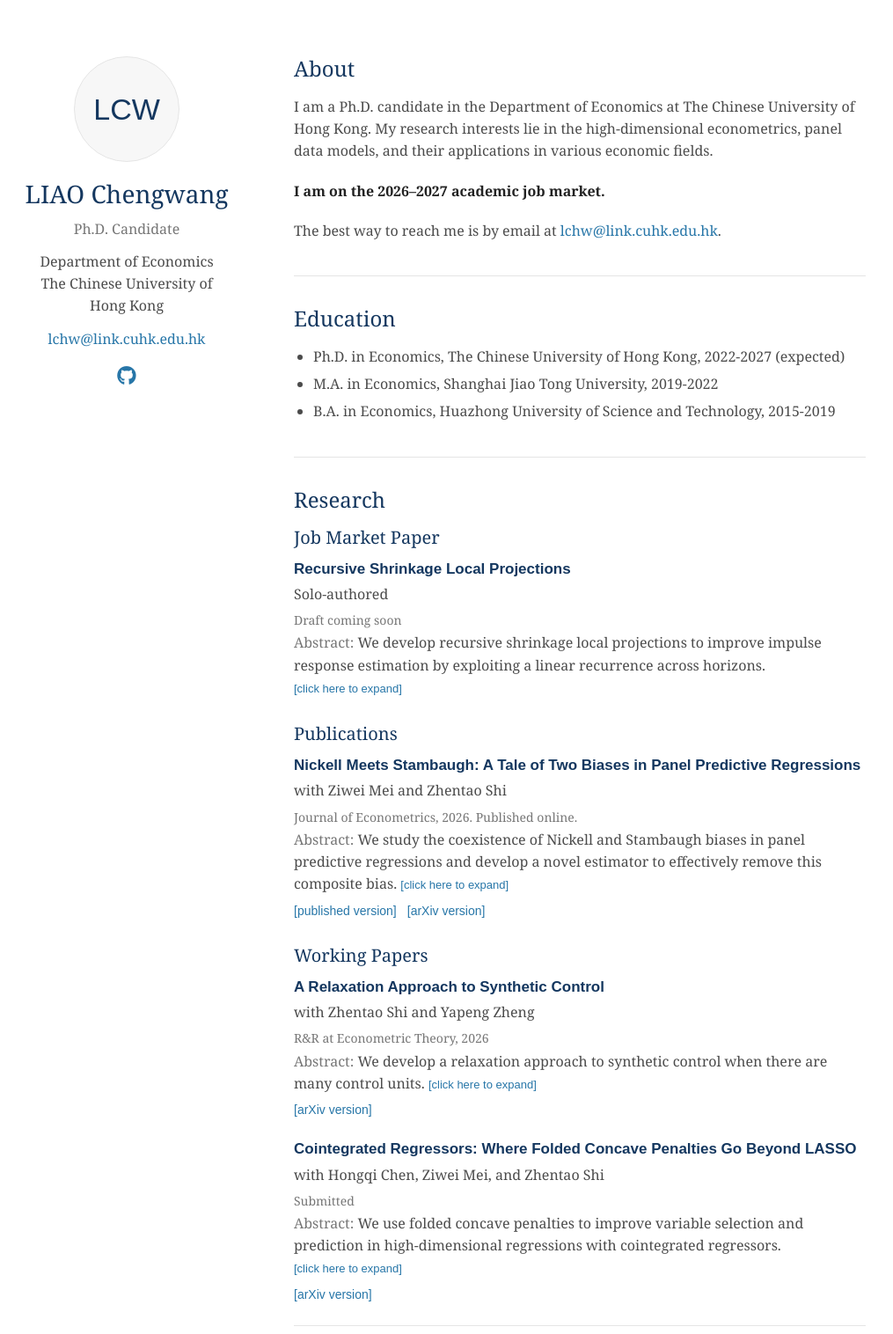
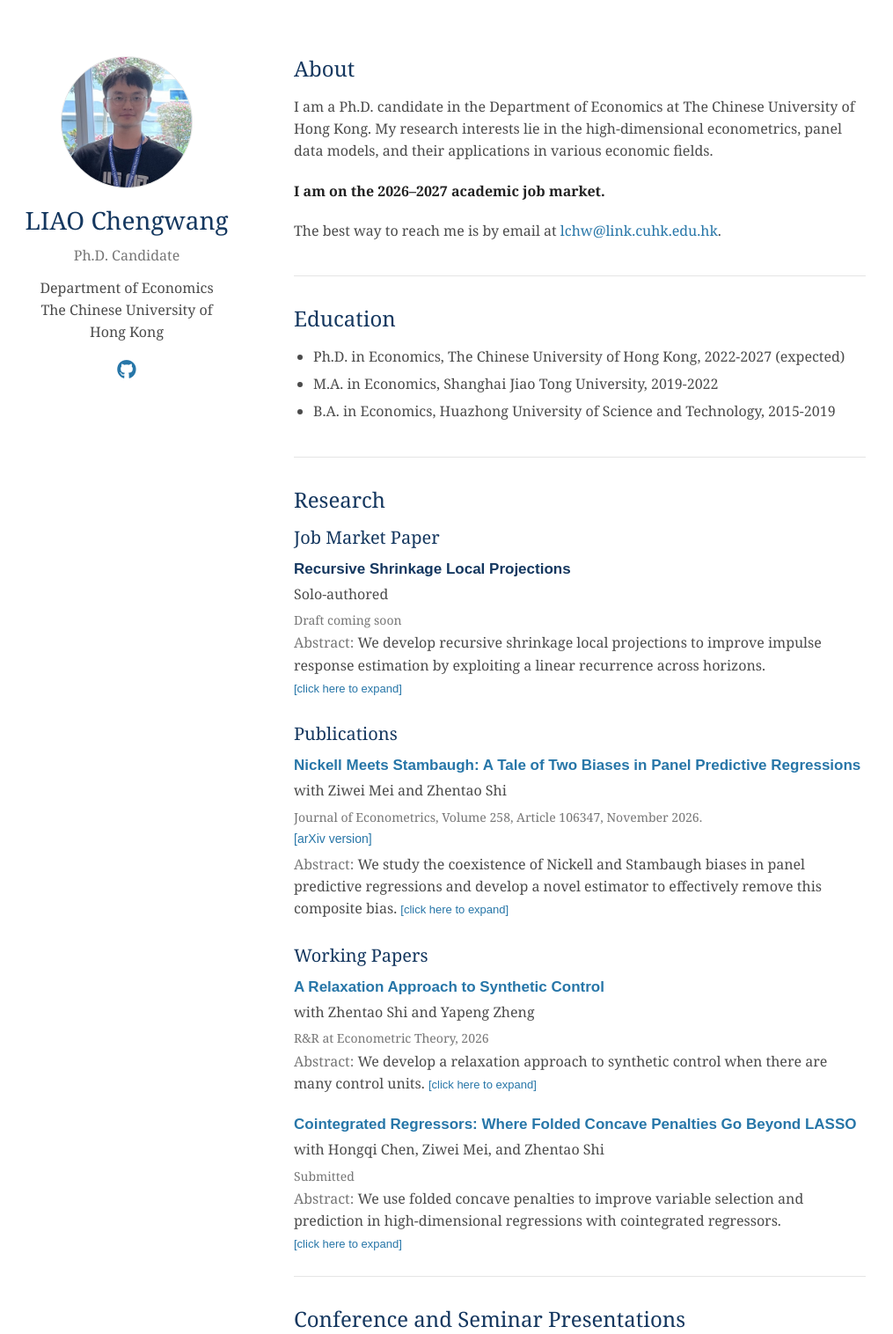
Before and after one commit to cwleo/cwleo.github.io, a plain HTML site: page index.html in a window 1280 px wide. Shown: the top 1516 px of the page at 88% size, without its empty margins (136-1151 px from the left). Drawn offline with Linux system fonts and the light colour scheme.

Commit message:
Update paper links, publication details, and profile portrait

```diff
--- a/index.html
+++ b/index.html
@@ -29,15 +29,14 @@
   <body>
     <div class="wrapper">
       <header class="profile">
-        <div class="avatar" aria-hidden="true">LCW</div>
+        <div class="avatar">
+          <img src="portrait.png" alt="Portrait of Chengwang Liao" width="460" height="450" draggable="false">
+        </div>
         <h1>LIAO Chengwang</h1>
         <p class="role">Ph.D. Candidate</p>
         <p class="affiliation">
           Department of Economics<br>
           The Chinese University of Hong Kong
-        </p>
-        <p class="email">
-          <a href="mailto:lchw@link.cuhk.edu.hk">lchw@link.cuhk.edu.hk</a>
         </p>
 
         <nav class="links" aria-label="Profile links">
@@ -98,11 +97,14 @@
             <h3>Publications</h3>
 
             <article class="publication">
-              <h4>Nickell Meets Stambaugh: A Tale of Two Biases in Panel Predictive Regressions</h4>
+              <h4><a href="https://doi.org/10.1016/j.jeconom.2026.106347">Nickell Meets Stambaugh: A Tale of Two Biases in Panel Predictive Regressions</a></h4>
               <p class="authors">
                 with Ziwei Mei and Zhentao Shi
               </p>
-              <p class="venue">Journal of Econometrics, 2026. Published online.</p>
+              <p class="venue">Journal of Econometrics, Volume 258, Article 106347, November 2026.</p>
+              <p class="paper-links">
+                <a href="https://arxiv.org/abs/2410.09825">[arXiv version]</a>
+              </p>
               <div class="abstract">
                 <p class="abstract-summary">
                   We study the coexistence of Nickell and Stambaugh biases in panel predictive regressions and develop a novel estimator to effectively remove this composite bias.
@@ -113,10 +115,6 @@
                   <button class="abstract-action" type="button" aria-expanded="true">[click here to collapse]</button>
                 </p>
               </div>
-              <p class="paper-links">
-                <a href="https://doi.org/10.1016/j.jeconom.2026.106347">[published version]</a>
-                <a href="https://arxiv.org/abs/2410.09825">[arXiv version]</a>
-              </p>
             </article>
           </div>
 
@@ -124,7 +122,7 @@
             <h3>Working Papers</h3>
 
             <article class="publication">
-              <h4>A Relaxation Approach to Synthetic Control</h4>
+              <h4><a href="https://arxiv.org/abs/2508.01793">A Relaxation Approach to Synthetic Control</a></h4>
               <p class="authors">
                 with Zhentao Shi and Yapeng Zheng
               </p>
@@ -139,13 +137,10 @@
                   <button class="abstract-action" type="button" aria-expanded="true">[click here to collapse]</button>
                 </p>
               </div>
-              <p class="paper-links">
-                <a href="https://arxiv.org/abs/2508.01793">[arXiv version]</a>
-              </p>
             </article>
 
             <article class="publication">
-              <h4>Cointegrated Regressors: Where Folded Concave Penalties Go Beyond LASSO</h4>
+              <h4><a href="https://arxiv.org/abs/2610.14617">Cointegrated Regressors: Where Folded Concave Penalties Go Beyond LASSO</a></h4>
               <p class="authors">
                 with Hongqi Chen, Ziwei Mei, and Zhentao Shi
               </p>
@@ -160,9 +155,6 @@
                   <button class="abstract-action" type="button" aria-expanded="true">[click here to collapse]</button>
                 </p>
               </div>
-              <p class="paper-links">
-                <a href="https://arxiv.org/abs/2610.14617">[arXiv version]</a>
-              </p>
             </article>
           </div>
         </section>
@@ -217,8 +209,7 @@
         </section>
 
         <footer class="site-footer">
-          © 2026 Chengwang Liao. Powered by Modern Artificial Intelligence
-          <span class="visitor-counter">Number of visitors: <span id="stats">...</span></span>
+          © 2026 Chengwang Liao.
         </footer>
       </main>
     </div>
@@ -240,22 +231,5 @@
     </script>
     <script data-goatcounter="https://cwleo.goatcounter.com/count"
             async src="https://gc.zgo.at/count.js"></script>
-    <script>
-      var statsCounter = setInterval(function() {
-        if (window.goatcounter && window.goatcounter.get_data) {
-          clearInterval(statsCounter);
-
-          var request = new XMLHttpRequest();
-          request.addEventListener("load", function() {
-            if (this.status >= 200 && this.status < 300) {
-              document.querySelector("#stats").innerText = JSON.parse(this.responseText).count;
-            }
-          });
-
-          request.open("GET", "https://cwleo.goatcounter.com/counter/%2F.json");
-          request.send();
-        }
-      }, 100);
-    </script>
   </body>
 </html>
--- a/sitemap.xml
+++ b/sitemap.xml
@@ -9,7 +9,7 @@
 
 <url>
   <loc>https://cwleo.github.io/</loc>
-  <lastmod>2026-11-04</lastmod>
+  <lastmod>2026-11-07</lastmod>
 </url>
 
 
--- a/style.css
+++ b/style.css
@@ -50,16 +50,27 @@ a:focus {
 }
 
 .avatar {
-  display: grid;
-  place-items: center;
-  width: 120px;
-  height: 120px;
+  display: block;
+  position: relative;
+  overflow: hidden;
+  width: 150px;
+  height: 150px;
   margin: 0 auto 20px;
   border: 1px solid var(--rule);
   border-radius: 50%;
   background: var(--panel);
-  color: var(--heading);
-  font: 500 34px/1 Arial, Helvetica, sans-serif;
+  cursor: default;
+}
+
+.avatar img {
+  /* Frame a 390px circle at (35, 20), showing a little more of both shoulders. */
+  position: absolute;
+  display: block;
+  width: 117.9487%;
+  max-width: none;
+  height: auto;
+  left: -8.9744%;
+  top: -5.1282%;
 }
 
 h1,
@@ -108,8 +119,7 @@ strong {
 }
 
 .role,
-.affiliation,
-.email {
+.affiliation {
   margin-bottom: 12px;
 }
 
@@ -183,11 +193,6 @@ section:last-child {
   font-family: Arial, Helvetica, sans-serif;
   font-size: 12px;
   text-align: center;
-}
-
-.visitor-counter {
-  display: block;
-  margin-top: 6px;
 }
 
 .news-list {
@@ -362,9 +367,8 @@ section:last-child {
   }
 
   .avatar {
-    width: 96px;
-    height: 96px;
-    font-size: 28px;
+    width: 120px;
+    height: 120px;
   }
 
   h1 {
```
Also changed, not shown: portrait.png (added).
